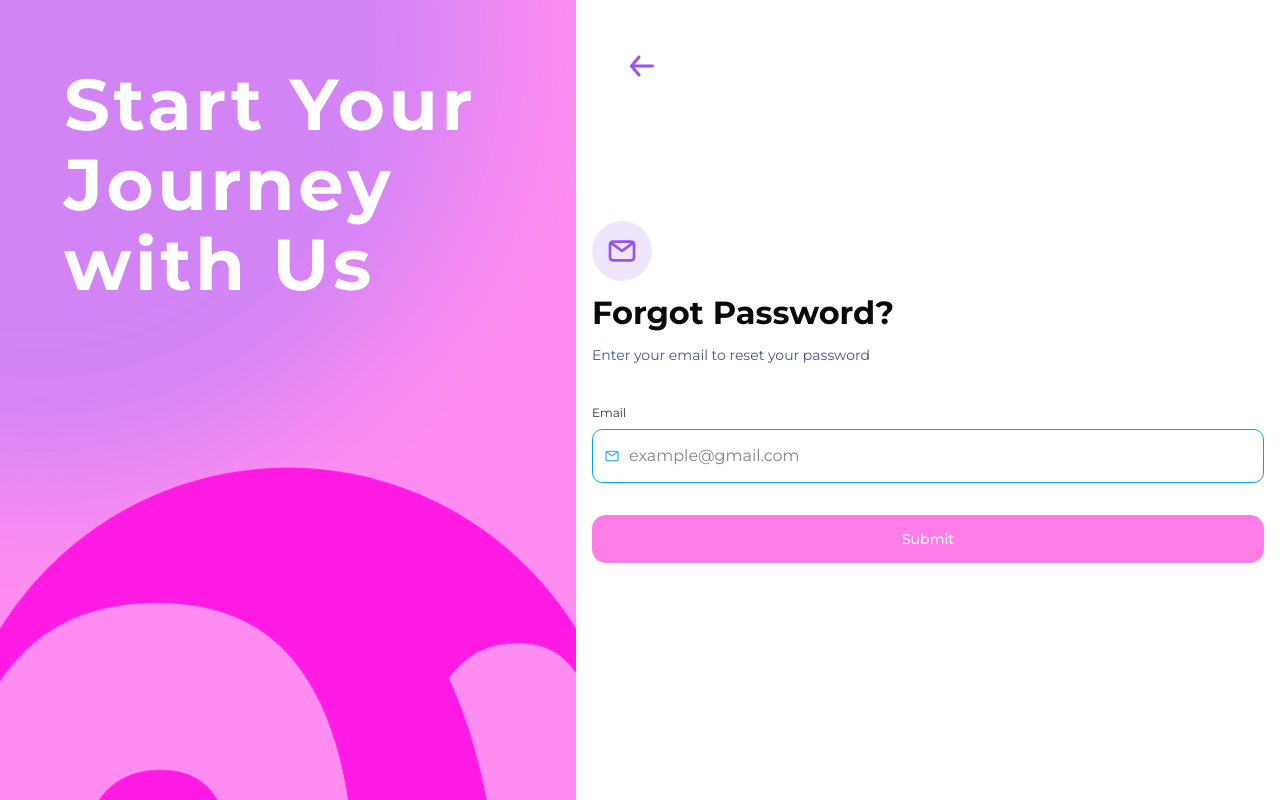
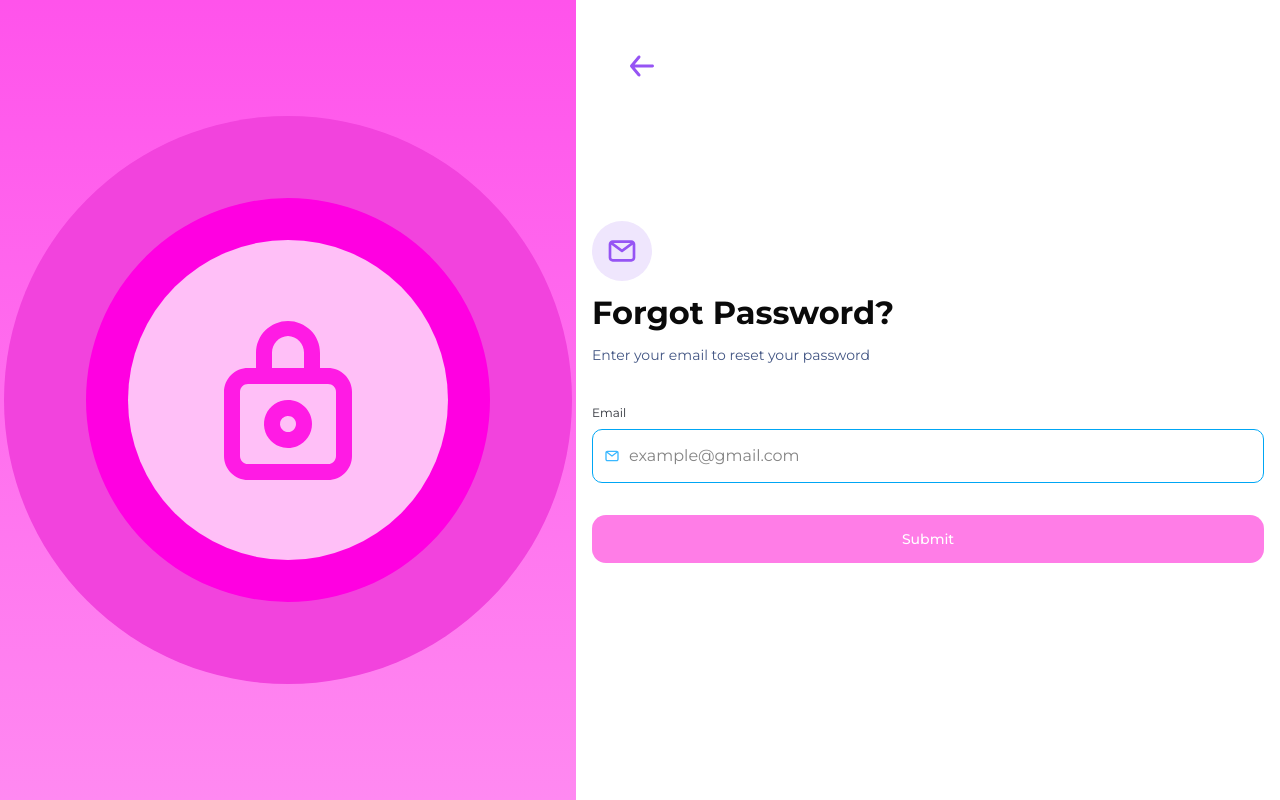
Before and after one commit to raazr62/Vantafy_frontend, a React (Vite) app: page /auth/reset-password in a window 1280 px wide. Built offline with nearby package versions, Linux system fonts and the light colour scheme.

Commit message:
add: another banner for auth page

```diff
--- a/src/components/AuthComponent/ResetPasswordForm.jsx
+++ b/src/components/AuthComponent/ResetPasswordForm.jsx
@@ -18,7 +18,7 @@ const ResetPasswordForm = () => {
     // Reset Password Logic
     else {
       toast.success(
-        "If an account with that email exists, a password reset link has been sent."
+        "We've emailed you a verification code to reset your password."
       );
       e.target.reset();
       navigate("/auth/otp-verify");
--- a/src/components/SVG/AuthLayoutSVG.jsx
+++ b/src/components/SVG/AuthLayoutSVG.jsx
@@ -110,3 +110,23 @@ export const GoBackArrowSVG = ({ className }) => {
     </svg>
   );
 };
+
+export const BigLockSVG = ({ className }) => {
+  return (
+    <svg
+      xmlns="http://www.w3.org/2000/svg"
+      className={cn("h-48 w-48", className)}
+      viewBox="0 0 192 192"
+      fill="none"
+    >
+      <path
+        d="M136 63.9999H128V48.8799C128 40.393 124.629 32.2536 118.627 26.2525C112.626 20.2513 104.487 16.8799 96 16.8799C87.5131 16.8799 79.3737 20.2513 73.3726 26.2525C67.3714 32.2536 64 40.393 64 48.8799V63.9999H56C49.6348 63.9999 43.5303 66.5284 39.0294 71.0293C34.5286 75.5302 32 81.6347 32 87.9999V152C32 158.365 34.5286 164.47 39.0294 168.97C43.5303 173.471 49.6348 176 56 176H136C142.365 176 148.47 173.471 152.971 168.97C157.471 164.47 160 158.365 160 152V87.9999C160 81.6347 157.471 75.5302 152.971 71.0293C148.47 66.5284 142.365 63.9999 136 63.9999ZM80 48.8799C79.8924 44.5223 81.5156 40.2995 84.5143 37.1359C87.5129 33.9723 91.6429 32.1255 96 31.9999C100.357 32.1255 104.487 33.9723 107.486 37.1359C110.484 40.2995 112.108 44.5223 112 48.8799V63.9999H80V48.8799ZM144 152C144 154.122 143.157 156.156 141.657 157.657C140.157 159.157 138.122 160 136 160H56C53.8783 160 51.8434 159.157 50.3431 157.657C48.8429 156.156 48 154.122 48 152V87.9999C48 85.8782 48.8429 83.8433 50.3431 82.343C51.8434 80.8427 53.8783 79.9999 56 79.9999H136C138.122 79.9999 140.157 80.8427 141.657 82.343C143.157 83.8433 144 85.8782 144 87.9999V152Z"
+        fill="#FF1BE4"
+      />
+      <path
+        d="M96 96C91.2533 96 86.6131 97.4076 82.6663 100.045C78.7195 102.682 75.6434 106.43 73.8269 110.816C72.0104 115.201 71.5351 120.027 72.4612 124.682C73.3872 129.338 75.673 133.614 79.0294 136.971C82.3859 140.327 86.6623 142.613 91.3178 143.539C95.9734 144.465 100.799 143.99 105.184 142.173C109.57 140.357 113.318 137.28 115.955 133.334C118.592 129.387 120 124.747 120 120C120 113.635 117.471 107.53 112.971 103.029C108.47 98.5286 102.365 96 96 96ZM96 128C94.4178 128 92.871 127.531 91.5554 126.652C90.2399 125.773 89.2145 124.523 88.609 123.061C88.0035 121.6 87.845 119.991 88.1537 118.439C88.4624 116.887 89.2243 115.462 90.3432 114.343C91.462 113.224 92.8874 112.462 94.4393 112.154C95.9911 111.845 97.5997 112.003 99.0615 112.609C100.523 113.214 101.773 114.24 102.652 115.555C103.531 116.871 104 118.418 104 120C104 122.122 103.157 124.157 101.657 125.657C100.157 127.157 98.1217 128 96 128Z"
+        fill="#FF1BE4"
+      />
+    </svg>
+  );
+};
--- /dev/null
+++ b/src/pages/AuthPages/OtpVerify.jsx
@@ -0,0 +1,7 @@
+import React from "react";
+
+const OtpVerify = () => {
+  return <div></div>;
+};
+
+export default OtpVerify;
--- a/src/pages/AuthPages/ResetPassword.jsx
+++ b/src/pages/AuthPages/ResetPassword.jsx
@@ -1,11 +1,11 @@
 import React from "react";
-import StartarBanner from "@/shared/AuthShared/StartarBanner";
 import ResetPasswordForm from "@/components/AuthComponent/ResetPasswordForm";
+import LockBanner from "@/shared/AuthShared/LockBanner";
 
 const ResetPassword = () => {
   return (
     <div className="h-screen flex">
-      <StartarBanner />
+      <LockBanner />
       <ResetPasswordForm />
     </div>
   );
--- a/src/router/AuthRoutes.jsx
+++ b/src/router/AuthRoutes.jsx
@@ -3,6 +3,7 @@ import { Navigate } from "react-router";
 
 const SignIn = lazy(() => import("@/pages/AuthPages/SignIn"));
 const ResetPassword = lazy(() => import("@/pages/AuthPages/ResetPassword"));
+const OtpVerify = lazy(() => import("@/pages/AuthPages/OtpVerify"));
 const NotFound = lazy(() => import("@/pages/NotFound/NotFound"));
 
 export const authRoutes = [
@@ -19,6 +20,10 @@ export const authRoutes = [
     element: <ResetPassword />,
   },
   {
+    path: "otp-verify",
+    element: <OtpVerify />,
+  },
+  {
     path: "*",
     element: <NotFound />,
   },
--- /dev/null
+++ b/src/shared/AuthShared/LockBanner.jsx
@@ -0,0 +1,24 @@
+import { BigLockSVG } from "@/components/SVG/AuthLayoutSVG";
+import React from "react";
+
+const LockBanner = () => {
+  return (
+    <div
+      className="bg-[linear-gradient(180deg,#FF53EB_0%,#FF89F1_100%)]
+      px-9 relative flex-[45%] overflow-hidden flex items-center justify-center"
+    >
+      {/* Outer Circle */}
+      <div className="bg-[#F243DD] p-20.5 rounded-full aspect-square flex items-center justify-center">
+        {/* Middle Circle */}
+        <div className="bg-[#FF00E1] p-10.5 rounded-full aspect-square flex items-center justify-center">
+          {/* Inner Circle */}
+          <div className="bg-[#FFBFF7] p-16 rounded-full aspect-square flex items-center justify-center">
+            <BigLockSVG />
+          </div>
+        </div>
+      </div>
+    </div>
+  );
+};
+
+export default LockBanner;
```
